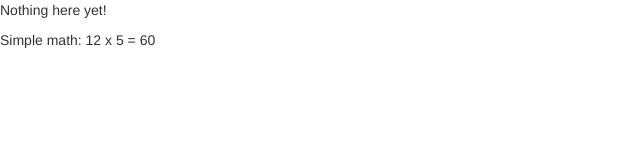
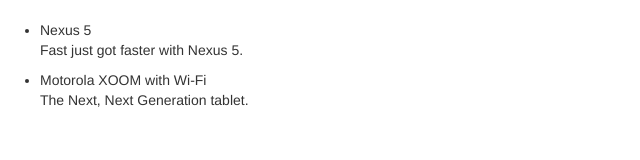
Before and after one commit to chrisbhansen/angular-phonecat, a website: page app/index.html in a window 1280 px wide. Shown: the whole page, without its empty margins (0-640 px from the left). Drawn offline with nearby package versions, Linux system fonts and the light colour scheme.

Commit message:
Lesson 1 end

```diff
--- /dev/null
+++ b/app/app.css
@@ -0,0 +1,3 @@
+body {
+    padding-top: 20px;
+}
--- a/app/index.html
+++ b/app/index.html
@@ -2,14 +2,28 @@
 <html lang="en" ng-app>
   <head>
     <meta charset="utf-8">
-    <title>My HTML File</title>
+    <title>Google Phone Directory</title>
     <link rel="stylesheet" href="bower_components/bootstrap/dist/css/bootstrap.css" />
+      <link rel="stylesheet" href="app.css" />
     <script src="bower_components/angular/angular.js"></script>
   </head>
   <body>
 
-    <p>Nothing here {{'yet' + '!'}}</p>
-    <p>Simple math: 12 x 5 = {{12*5}}</p>
+    <ul>
+        <li>
+            <span>Nexus 5</span>
+            <p>
+                Fast just got faster with Nexus 5.
+            </p>
+        </li>
+        <li>
+            <span>Motorola XOOM with Wi-Fi</span>
+            <p>
+                The Next, Next Generation tablet.
+            </p>
+
+        </li>
+    </ul>
 
   </body>
 </html>
```
